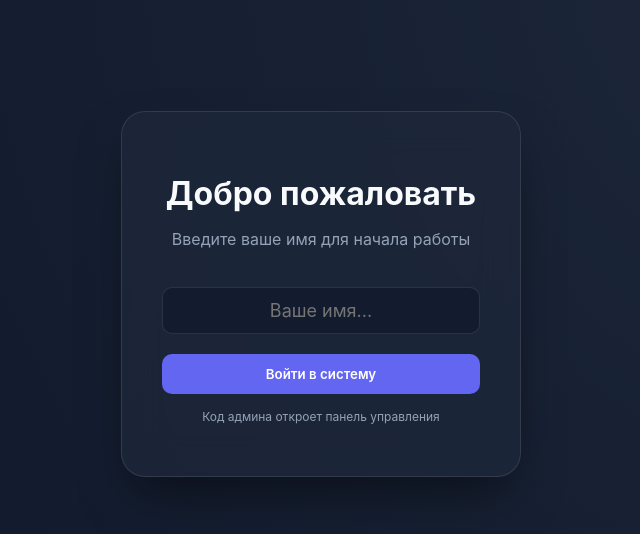
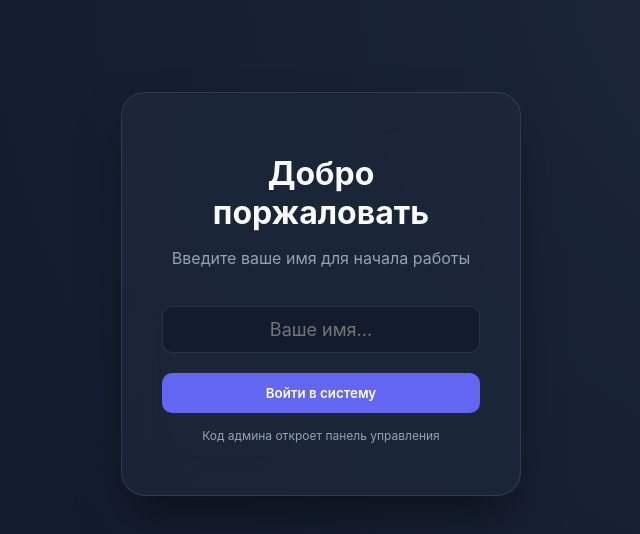
Before and after one commit to IlyarArzuyev/docs, a plain HTML site: page index.html in a window 1280 px wide. Shown: the part 106-640 px from the top of the page, without its empty margins (319-959 px from the left). Drawn offline with Linux system fonts and the light colour scheme.

Commit message:
Update index.html

```diff
--- a/index.html
+++ b/index.html
@@ -168,7 +168,7 @@
 
 <div id="authScreen">
     <div class="auth-card">
-        <h1 style="margin-bottom: 8px;">Добро пожаловать</h1>
+        <h1 style="margin-bottom: 8px;">Добро поржаловать</h1>
         <p style="color: var(--text-dim); margin-bottom: 30px;">Введите ваше имя для начала работы</p>
         <input type="text" id="loginInput" placeholder="Ваше имя..." style="text-align: center; font-size: 18px;">
         <button class="btn" style="margin-top: 20px;" onclick="handleLogin()">Войти в систему</button>
```
